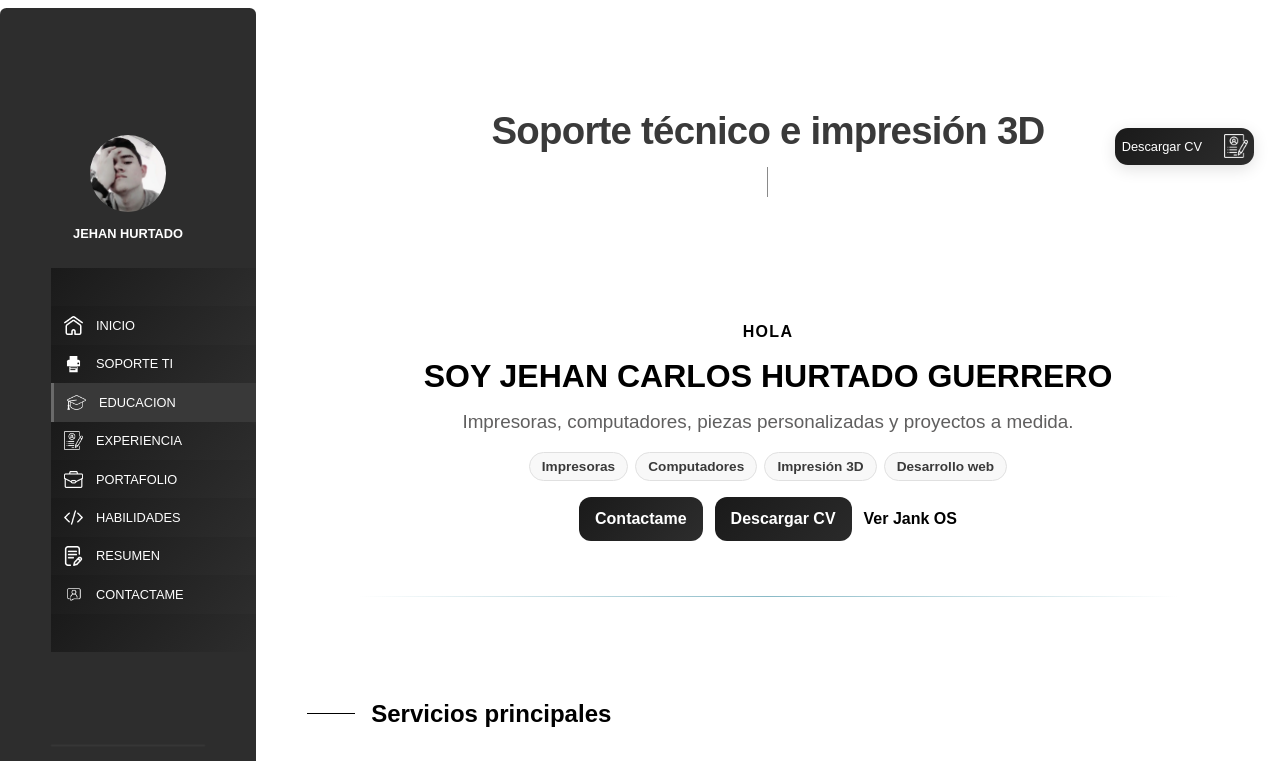
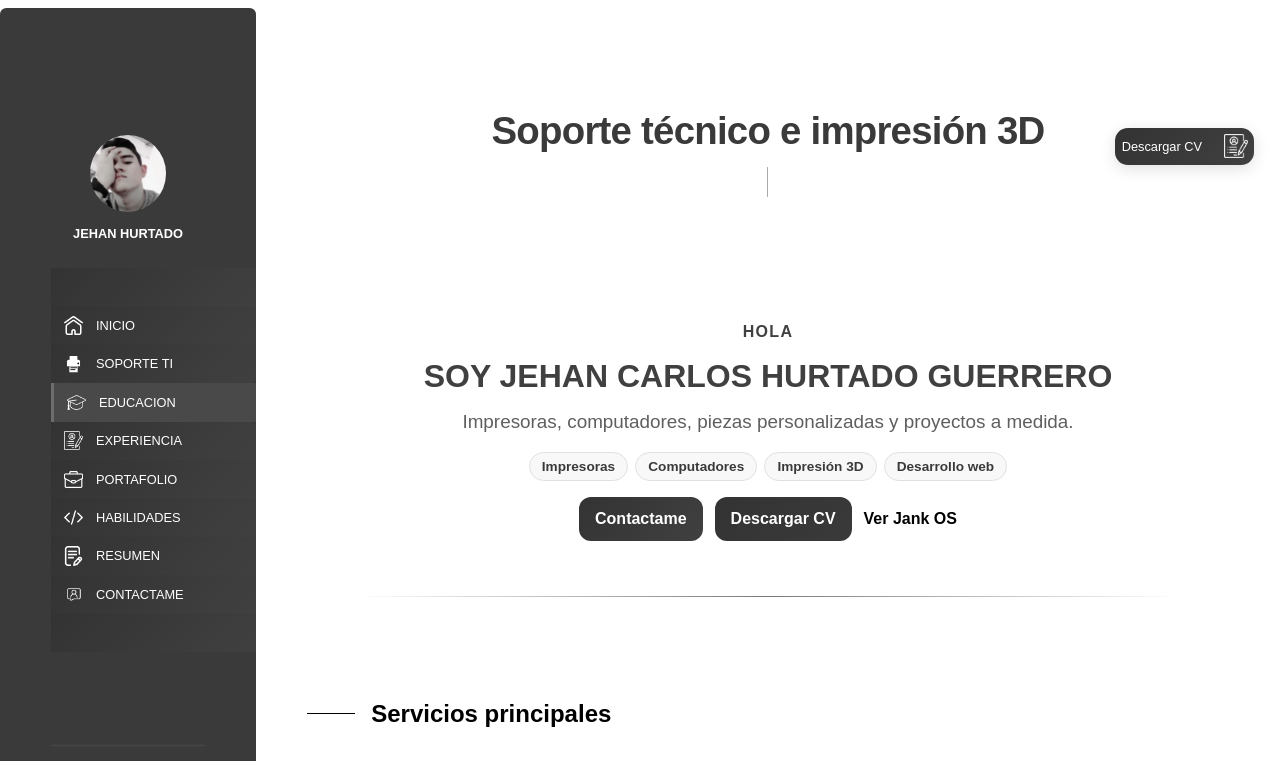
Before and after one commit to Jank1510/jankCVonline, an Angular app: page / in a window 1280 px wide. Shown: the top 761 px of the page. Built offline with nearby package versions, Linux system fonts and the light colour scheme.

Commit message:
Suavizar paleta gris

```diff
--- a/src/app/app.component.css
+++ b/src/app/app.component.css
@@ -15,7 +15,7 @@ app-aside-menu {
 
 hr {
     width: 80%;
-    background-image: linear-gradient(to left, rgba(0, 0, 0, 0), rgb(137, 186, 199), rgba(0, 0, 0, 0));
+    background-image: linear-gradient(to left, rgba(0, 0, 0, 0), rgb(120, 120, 120), rgba(0, 0, 0, 0));
     border: none;
 }
 
@@ -95,7 +95,7 @@ hr {
 .pantallaBienvenida{    position: fixed;
     height: 100vh;
     width: 100vw;
-    background: linear-gradient(135deg, #1a1a1a 0%, #2d2d2d 100%);
+    background: linear-gradient(135deg, #333333 0%, #404040 100%);
     top: 0;
     left: 0;
     animation-duration: 650ms;
@@ -105,14 +105,14 @@ hr {
 }
 .pantallaBienvenida::after{content: '';
     width: 150%;
-    background: #2d2d2d82;
+    background: #40404082;
     height: 100vh;
     position: absolute;
     left: 0;
     top: 0;
 }
 .pantallaBienvenida::before{content: '';
-    background: #2d2d2d38;
+    background: #40404038;
     height: 100vh;
     position: absolute;
     width: 200%;
--- a/src/app/aside-menu/aside-menu.component.css
+++ b/src/app/aside-menu/aside-menu.component.css
@@ -40,7 +40,7 @@
 .aside_desktop .navegacion ul {
     /*se parte el ul en dos colores para omitir un error en diseño de la navegacion*/
     width: 80%;
-    background: #2d2d2d;
+    background: #3a3a3a;
     padding: 0;
     margin-left: 20%;
     transition: background 0.2s ease;
@@ -57,7 +57,7 @@
          display: flex;
          flex-direction: row;
          align-items: center;
-         background: linear-gradient(135deg, #1a1a1a 0%, #2d2d2d 100%);
+         background: linear-gradient(135deg, #333333 0%, #404040 100%);
          width: 100%;
          text-decoration: none;
          color: white;
@@ -99,10 +99,10 @@ ul li img {
 }
 
 hr {
-    box-shadow: 0px -5px 2px 0px rgba(255, 255, 255, 0.1);
+    box-shadow: 0px -5px 2px 0px rgba(255, 255, 255, 0.12);
     height: 1px;
     border: 0;
-    border-color: rgba(255, 255, 255, 0.1);
+    border-color: rgba(255, 255, 255, 0.12);
     width: 60%;
 }
 
@@ -124,7 +124,7 @@ hr {
     height: 100%;
     z-index: 1;
     left: 0;
-    background: #1a1a1a6e;
+    background: #3a3a3a6e;
     display: flex;
     animation-duration: 1s;
     animation-name: animationOpen;
@@ -176,7 +176,7 @@ hr {
 
 .aside_Ipad .navegacion ul {
     width: 80%;
-    background: linear-gradient(135deg, #1a1a1a 0%, #2d2d2d 100%);
+    background: linear-gradient(135deg, #333333 0%, #404040 100%);
     padding: 0;
     margin: auto;
 }
@@ -186,7 +186,7 @@ hr {
     display: flex;
     flex-direction: row;
     align-items: center;
-    background: linear-gradient(135deg, #1a1a1a 0%, #2d2d2d 100%);
+    background: linear-gradient(135deg, #333333 0%, #404040 100%);
     width: 100%;
     padding: 0;
     text-decoration: none;
@@ -208,7 +208,7 @@ hr {
     justify-content: center;
     align-content: center;
     align-items: center;
-    background: linear-gradient(135deg, #1a1a1a 0%, #2d2d2d 100%);
+    background: linear-gradient(135deg, #333333 0%, #404040 100%);
     left: 0;
 }
 
@@ -233,7 +233,7 @@ hr {
     top: 10vw;
     right: 2vw;
     z-index: 2;
-    background: linear-gradient(135deg, #1a1a1a 0%, #2d2d2d 100%);
+    background: linear-gradient(135deg, #333333 0%, #404040 100%);
     padding: 0.5vw;
     box-shadow: 0 4px 16px rgba(0, 0, 0, 0.12);
     border-radius: 1vw;
--- a/src/app/aside-menu/aside-menu.component.ts
+++ b/src/app/aside-menu/aside-menu.component.ts
@@ -46,7 +46,7 @@ export class AsideMenuComponent implements OnInit {
   constructor(private service: ServiceService) {
     this.width = window.innerWidth//cargamos una variable para condicionar las vistas de design en el dom
     this.menuVisible = false
-    this.colorGlobal = '#2d2d2d'
+    this.colorGlobal = '#3a3a3a'
     this.ancho='0'
     setTimeout(() => {
       this.scroll()
@@ -105,7 +105,7 @@ export class AsideMenuComponent implements OnInit {
   inicio(): void {
     this.li_diseno1 = { 'border-bottom-right-radius': '0.5vw' }
     this.li_especialidad = { 'border-top-right-radius': '0.5vw' }
-    this.li_inicio = { 'background': 'rgba(255, 255, 255, 0.06)', 'border-left': '3px solid rgba(255, 255, 255, 0.25)' }
+    this.li_inicio = { 'background': 'rgba(255, 255, 255, 0.08)', 'border-left': '3px solid rgba(255, 255, 255, 0.2)' }
     this.li_educacion = {}
     this.li_habilidades = {}
     this.li_portafolio = {}
@@ -113,7 +113,7 @@ export class AsideMenuComponent implements OnInit {
     this.li_resumen = {}
     this.li_diseno2 = {}
     this.li_contactame = {}
-    this.imgInicio = 'invert(1) brightness(1.3)'
+    this.imgInicio = 'invert(1) brightness(1.2)'
     this.imgEspecialidad = ''
     this.imgEducacion = ''
     this.imgPortafolio = ''
@@ -125,7 +125,7 @@ export class AsideMenuComponent implements OnInit {
   especialidad(): void {
     this.li_inicio = { 'border-bottom-right-radius': '0.5vw' }
     this.li_educacion = { 'border-top-right-radius': '0.5vw' }
-    this.li_especialidad = { 'background': 'rgba(255, 255, 255, 0.06)', 'border-left': '3px solid rgba(255, 255, 255, 0.25)' }
+    this.li_especialidad = { 'background': 'rgba(255, 255, 255, 0.08)', 'border-left': '3px solid rgba(255, 255, 255, 0.2)' }
     this.li_diseno1 = {}
     this.li_resumen = {}
     this.li_habilidades = {}
@@ -134,7 +134,7 @@ export class AsideMenuComponent implements OnInit {
     this.li_diseno2 = {}
     this.li_contactame = {}
     this.imgInicio = ''
-    this.imgEspecialidad = 'invert(1) brightness(1.3)'
+    this.imgEspecialidad = 'invert(1) brightness(1.2)'
     this.imgEducacion = ''
     this.imgPortafolio = ''
     this.imgExperiencia = ''
@@ -145,7 +145,7 @@ export class AsideMenuComponent implements OnInit {
   educacion(): void {
     this.li_especialidad = { 'border-bottom-right-radius': '0.5vw' }
     this.li_experiencia = { 'border-top-right-radius': '0.5vw' }
-    this.li_educacion = { 'background': 'rgba(255, 255, 255, 0.06)', 'border-left': '3px solid rgba(255, 255, 255, 0.25)' }
+    this.li_educacion = { 'background': 'rgba(255, 255, 255, 0.08)', 'border-left': '3px solid rgba(255, 255, 255, 0.2)' }
     this.li_inicio = {}
     this.li_diseno1 = {}
     this.li_resumen = {}
@@ -155,7 +155,7 @@ export class AsideMenuComponent implements OnInit {
     this.li_contactame = {}
     this.imgInicio = ''
     this.imgEspecialidad = ''
-    this.imgEducacion = 'invert(1) brightness(1.3)'
+    this.imgEducacion = 'invert(1) brightness(1.2)'
     this.imgPortafolio = ''
     this.imgExperiencia = ''
     this.imgHabilidades = ''
@@ -165,7 +165,7 @@ export class AsideMenuComponent implements OnInit {
   experiencia(): void {
     this.li_educacion = { 'border-bottom-right-radius': '0.5vw' }
     this.li_portafolio = { 'border-top-right-radius': '0.5vw' }
-    this.li_experiencia = { 'background': 'rgba(255, 255, 255, 0.06)', 'border-left': '3px solid rgba(255, 255, 255, 0.25)' }
+    this.li_experiencia = { 'background': 'rgba(255, 255, 255, 0.08)', 'border-left': '3px solid rgba(255, 255, 255, 0.2)' }
     this.li_resumen = {}
     this.li_diseno1 = {}
     this.li_inicio = {}
@@ -176,7 +176,7 @@ export class AsideMenuComponent implements OnInit {
     this.imgInicio = ''
     this.imgEspecialidad = ''
     this.imgEducacion = ''
-    this.imgExperiencia = 'invert(1) brightness(1.3)'
+    this.imgExperiencia = 'invert(1) brightness(1.2)'
     this.imgPortafolio = ''
     this.imgHabilidades = ''
     this.imgResumen = ''
@@ -185,7 +185,7 @@ export class AsideMenuComponent implements OnInit {
   portafolio(): void {
     this.li_experiencia = { 'border-bottom-right-radius': '0.5vw' }
     this.li_habilidades = { 'border-top-right-radius': '0.5vw' }
-    this.li_portafolio = { 'background': 'rgba(255, 255, 255, 0.06)', 'border-left': '3px solid rgba(255, 255, 255, 0.25)' }
+    this.li_portafolio = { 'background': 'rgba(255, 255, 255, 0.08)', 'border-left': '3px solid rgba(255, 255, 255, 0.2)' }
     this.li_resumen = {}
     this.li_educacion = {}
     this.li_diseno1 = {}
@@ -197,7 +197,7 @@ export class AsideMenuComponent implements OnInit {
     this.imgEspecialidad = ''
     this.imgEducacion = ''
     this.imgExperiencia = ''
-    this.imgPortafolio = 'invert(1) brightness(1.3)'
+    this.imgPortafolio = 'invert(1) brightness(1.2)'
     this.imgHabilidades = ''
     this.imgResumen = ''
     this.imgContactame = ''
@@ -205,7 +205,7 @@ export class AsideMenuComponent implements OnInit {
   habilidades(): void {
     this.li_portafolio = { 'border-bottom-right-radius': '0.5vw' }
     this.li_resumen = { 'border-top-right-radius': '0.5vw' }
-    this.li_habilidades = { 'background': 'rgba(255, 255, 255, 0.06)', 'border-left': '3px solid rgba(255, 255, 255, 0.25)' }
+    this.li_habilidades = { 'background': 'rgba(255, 255, 255, 0.08)', 'border-left': '3px solid rgba(255, 255, 255, 0.2)' }
     this.li_diseno1 = {}
     this.li_inicio = {}
     this.li_especialidad = {}
@@ -218,14 +218,14 @@ export class AsideMenuComponent implements OnInit {
     this.imgEducacion = ''
     this.imgPortafolio = ''
     this.imgExperiencia = ''
-    this.imgHabilidades = 'invert(1) brightness(1.3)'
+    this.imgHabilidades = 'invert(1) brightness(1.2)'
     this.imgResumen = ''
     this.imgContactame = ''
   }
   resumen(): void {
     this.li_habilidades = { 'border-bottom-right-radius': '0.5vw' }
     this.li_contactame = { 'border-top-right-radius': '0.5vw' }
-    this.li_resumen = { 'background': 'rgba(255, 255, 255, 0.06)', 'border-left': '3px solid rgba(255, 255, 255, 0.25)' }
+    this.li_resumen = { 'background': 'rgba(255, 255, 255, 0.08)', 'border-left': '3px solid rgba(255, 255, 255, 0.2)' }
     this.li_portafolio = {}
     this.li_educacion = {}
     this.li_experiencia = {}
@@ -239,13 +239,13 @@ export class AsideMenuComponent implements OnInit {
     this.imgPortafolio = ''
     this.imgExperiencia = ''
     this.imgHabilidades = ''
-    this.imgResumen = 'invert(1) brightness(1.3)'
+    this.imgResumen = 'invert(1) brightness(1.2)'
     this.imgContactame = ''
   }
   contactame(): void {
     this.li_resumen = { 'border-bottom-right-radius': '0.5vw' }
     this.li_diseno2 = { 'border-top-right-radius': '0.5vw' }
-    this.li_contactame = { 'background': 'rgba(255, 255, 255, 0.06)', 'border-left': '3px solid rgba(255, 255, 255, 0.25)' }
+    this.li_contactame = { 'background': 'rgba(255, 255, 255, 0.08)', 'border-left': '3px solid rgba(255, 255, 255, 0.2)' }
     this.li_portafolio = {}
     this.li_habilidades = {}
     this.li_educacion = {}
@@ -260,6 +260,6 @@ export class AsideMenuComponent implements OnInit {
     this.imgExperiencia = ''
     this.imgHabilidades = ''
     this.imgResumen = ''
-    this.imgContactame = 'invert(1) brightness(1.3)'
+    this.imgContactame = 'invert(1) brightness(1.2)'
   }
 }
--- a/src/app/content/inicio/inicio.component.css
+++ b/src/app/content/inicio/inicio.component.css
@@ -42,7 +42,7 @@
 }
 
 .linea {
-    background: #8a8a8a;
+    background: #aaaaaa;
     content: ' ';
     height: 30px;
     left: 50%;
@@ -84,7 +84,7 @@
 }
 
 .saludo {
-    color: black;
+    color: #404040;
     font-weight: bold;
     letter-spacing: 0.08rem;
     margin-bottom: 0;
@@ -122,7 +122,7 @@
 }
 
 .name {
-    color: black;
+    color: #404040;
     font-size: clamp(1.45rem, 3vw, 2rem);
     font-weight: bold;
     margin: 0.5rem 0;
@@ -145,7 +145,7 @@
 }
 
 .accionesInicio .contactame {
-    background: linear-gradient(135deg, #1a1a1a 0%, #2d2d2d 100%);
+    background: linear-gradient(135deg, #333333 0%, #404040 100%);
     border: none;
     color: white;
     cursor: pointer;
@@ -153,7 +153,7 @@
 }
 
 .accionesInicio .descargar {
-    background: linear-gradient(135deg, #1a1a1a 0%, #2a2a2a 100%);
+    background: linear-gradient(135deg, #333333 0%, #3a3a3a 100%);
     color: white;
     transition: transform 0.2s ease, box-shadow 0.2s ease;
 }
--- a/src/styles.css
+++ b/src/styles.css
@@ -36,7 +36,7 @@ a:focus-visible,
 button:focus-visible,
 input:focus-visible,
 textarea:focus-visible {
-    outline: 3px solid rgba(45, 45, 45, 0.45);
+    outline: 3px solid rgba(45, 45, 45, 0.25);
     outline-offset: 3px;
 }
 
```
